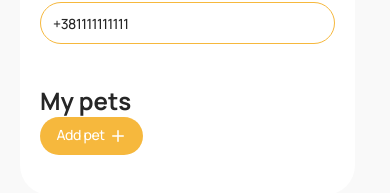
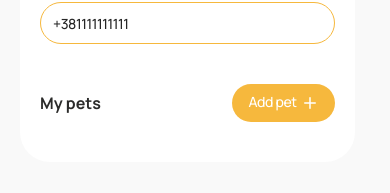
Before and after one commit to AlexandraKhalimon/pet-love-app, a Next.js app: page /profile in a window 390 px wide. Shown: the part 421-614 px from the top of the page. Built offline with nearby package versions, Linux system fonts and the light colour scheme.

Commit message:
style(pets-block): add mobile styles

```diff
--- a/components/PetsBlock/PetsBlock.module.css
+++ b/components/PetsBlock/PetsBlock.module.css
@@ -0,0 +1,12 @@
+.headingContainer {
+  display: flex;
+  justify-content: space-between;
+  align-items: center;
+}
+
+.heading {
+  font-weight: 700;
+  font-size: 16px;
+  line-height: 125%;
+  color: #2b2b2a;
+}
```
